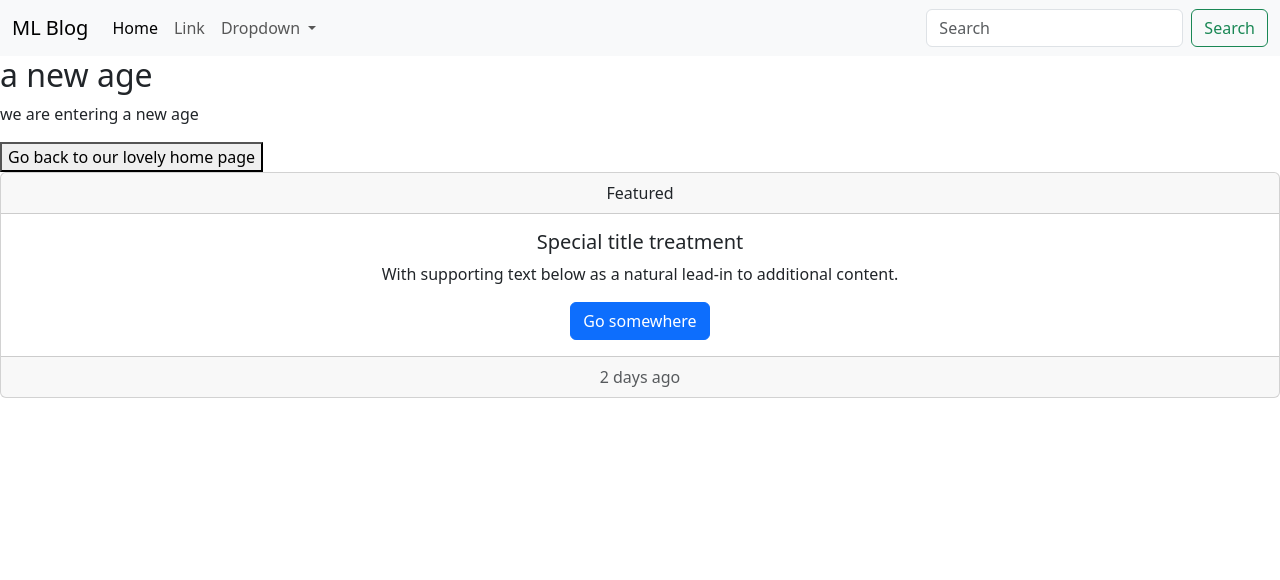
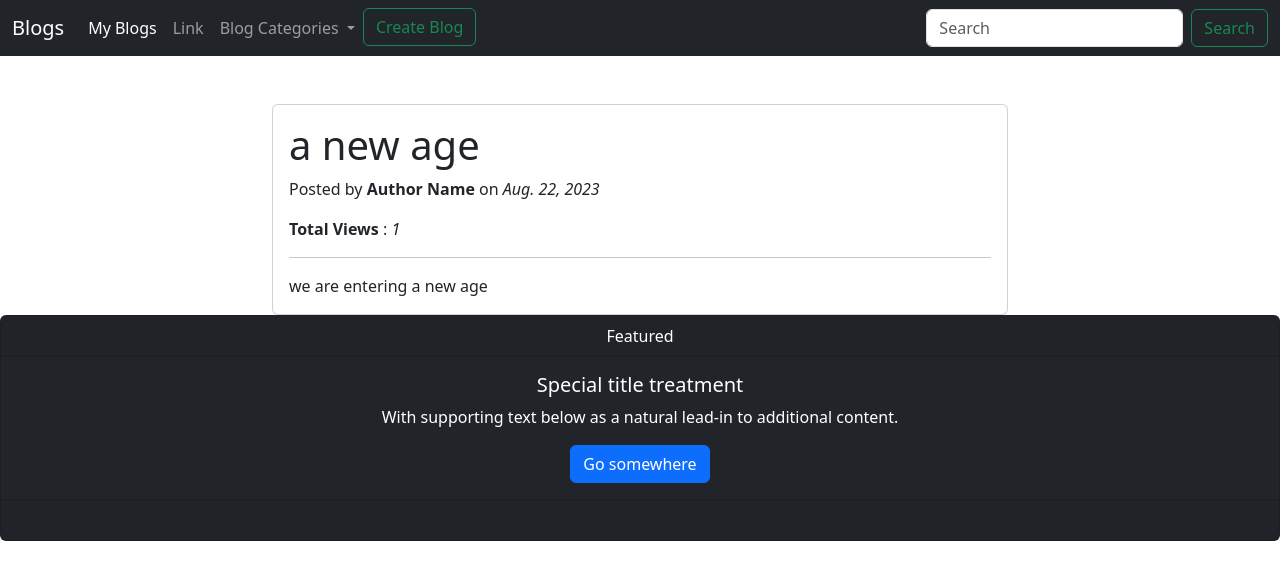
Before and after one commit to Data4i/Blog_django, a Django app: a page that uses templates/footer.html in a window 1280 px wide. Shown: the top 580 px of the page. Run offline with Django 4.2, Linux system fonts and the light colour scheme; data comes from the database, SQL or seed files in the repository; both versions use the stored data as it was after the commit.

Commit message:
added the delete functinality and further sylyed the website with bootstrap

```diff
--- a/blog/models.py
+++ b/blog/models.py
@@ -4,8 +4,8 @@ from django.utils.text import slugify
 # Create your models here.
 
 class Category(models.Model):
-    name = models.CharField(max_length=100)
-    slug = models.SlugField(max_length=200, blank=True)
+    name = models.CharField(max_length=100, unique = True)
+    slug = models.SlugField(max_length=200, blank=True, unique = True)
 
     def __str__(self) -> str:
         return f'{self.name}'
@@ -20,9 +20,9 @@ class Category(models.Model):
         return super().save(args, kwargs)
 
 class Blog(models.Model):
-    title = models.CharField(max_length=200, verbose_name='Blog Title')
+    title = models.CharField(max_length=200, verbose_name='Blog Title', unique=True)
     categories = models.ForeignKey(Category, on_delete = models.CASCADE)
-    slug = models.SlugField(max_length=300, blank = True)
+    slug = models.SlugField(max_length=300, blank = True, unique=True)
     content = models.TextField(verbose_name='Blog Content', blank=True)
     view_counts = models.PositiveIntegerField(default = 0)
     created_on = models.DateTimeField(auto_now_add=True)
--- a/blog/urls.py
+++ b/blog/urls.py
@@ -1,5 +1,5 @@
 from django.urls import path
-from .views import blog_detail, blog_view, create_blog, update_blog, all_categories
+from .views import blog_detail, blog_view, create_blog, update_blog, all_categories, delete_blog
 
 app_name = 'blog'
 
@@ -8,5 +8,6 @@ urlpatterns = [
     path('create', create_blog, name = 'create_blog'),
     path('update/<str:slug>/', update_blog, name = 'update_blog'),
     path('blog_detail/<str:slug>/', blog_detail, name='blog_details'),
-    path('all_cats/', all_categories, name = 'categories')
+    path('all_cats/', all_categories, name = 'categories'),
+    path('delete_blog/<str:slug>', delete_blog, name = 'delete_blog')
 ]
--- a/blog/views.py
+++ b/blog/views.py
@@ -56,3 +56,8 @@ def update_blog(request, slug):
     }
 
     return render(request, 'blog/blog_form.html', context)
+
+def delete_blog(request, slug):
+    blog = Blog.objects.get(slug = slug)
+    blog.delete()
+    return redirect('blog:all_blogs')
--- a/core/settings.py
+++ b/core/settings.py
@@ -43,6 +43,8 @@ DJANGO_APPS = [
 
 THIRDPARTY_APPS = [
     "debug_toolbar",
+    "crispy_forms",
+    "crispy_bootstrap5",
 ]
 
 CUSTOM_APPS = [
@@ -51,6 +53,9 @@ CUSTOM_APPS = [
 
 INSTALLED_APPS = DJANGO_APPS+THIRDPARTY_APPS+CUSTOM_APPS
 
+CRISPY_ALLOWED_TEMPLATE_PACKS = "bootstrap5"
+
+CRISPY_TEMPLATE_PACK = "bootstrap5"
 
 MIDDLEWARE = [
     "debug_toolbar.middleware.DebugToolbarMiddleware",
--- a/templates/blog/blog_details.html
+++ b/templates/blog/blog_details.html
@@ -2,8 +2,22 @@
 
 {% block content %}
 
-<h2>{{blog.title}}</h2>
-<p>{{blog.content}}</p>
-<a href = "{% url 'blog:all_blogs'%}"><button type="button">Go back to our lovely home page</button></a>
+<div class="container mt-5">
+    <div class="row">
+        <div class="col-md-8 offset-md-2">
+            <div class="card">
+                <div class="card-body">
+                    <h1 class="card-title">{{blog.title}}</h1>
+                    <p class="card-text">Posted by <strong>Author Name</strong> on <em>{{blog.created_on|date}}</em></p>
+                    <p><strong>Total Views</strong> : <em>{{blog.view_counts}}</em></p>
+                    <hr>
+                    <p class="card-text">
+                        {{blog.content}}
+                    </p>
+                </div>
+            </div>
+        </div>
+    </div>
+</div>
 
 {% endblock content %}
--- a/templates/footer.html
+++ b/templates/footer.html
@@ -1,4 +1,4 @@
-<div class="card text-center">
+<div class="card text-center bg-dark text-white">
     <div class="card-header">
       Featured
     </div>
--- a/templates/navbar.html
+++ b/templates/navbar.html
@@ -1,20 +1,20 @@
-<nav class="navbar navbar-expand-lg bg-body-tertiary">
+<nav class="navbar navbar-expand-lg navbar-dark bg-dark">
     <div class="container-fluid">
-      <a class="navbar-brand" href="#">ML Blog</a>
+      <a class="navbar-brand" href="{% url 'blog:all_blogs' %}">Blogs</a>
       <button class="navbar-toggler" type="button" data-bs-toggle="collapse" data-bs-target="#navbarSupportedContent" aria-controls="navbarSupportedContent" aria-expanded="false" aria-label="Toggle navigation">
         <span class="navbar-toggler-icon"></span>
       </button>
       <div class="collapse navbar-collapse" id="navbarSupportedContent">
         <ul class="navbar-nav me-auto mb-2 mb-lg-0">
           <li class="nav-item">
-            <a class="nav-link active" aria-current="page" href="#">Home</a>
+            <a class="nav-link active" aria-current="page" href="{% url 'blog:all_blogs' %}">My Blogs</a>
           </li>
           <li class="nav-item">
             <a class="nav-link" href="#">Link</a>
           </li>
           <li class="nav-item dropdown">
             <a class="nav-link dropdown-toggle" href="#" role="button" data-bs-toggle="dropdown" aria-expanded="false">
-              Dropdown
+              Blog Categories
             </a>
             <ul class="dropdown-menu">
               <li><a class="dropdown-item" href="#">Action</a></li>
@@ -23,6 +23,12 @@
               <li><a class="dropdown-item" href="#">Something else here</a></li>
             </ul>
           </li>
+            <li class="nav-item">
+              <a href = "{% url 'blog:create_blog'%}">
+                <button class="btn btn-outline-success" type="submit">Create Blog</button>
+              </a>
+            </li>
+
         </ul>
         <form class="d-flex" role="search">
           <input class="form-control me-2" type="search" placeholder="Search" aria-label="Search">
```
Also changed, not shown: templates/blog/blog.html (+25 -15 lines), templates/blog/blog_form.html (+13 -6 lines), blog/migrations/0013_alter_blog_slug_alter_blog_title_alter_category_name_and_more.py (added), db.sqlite3.
